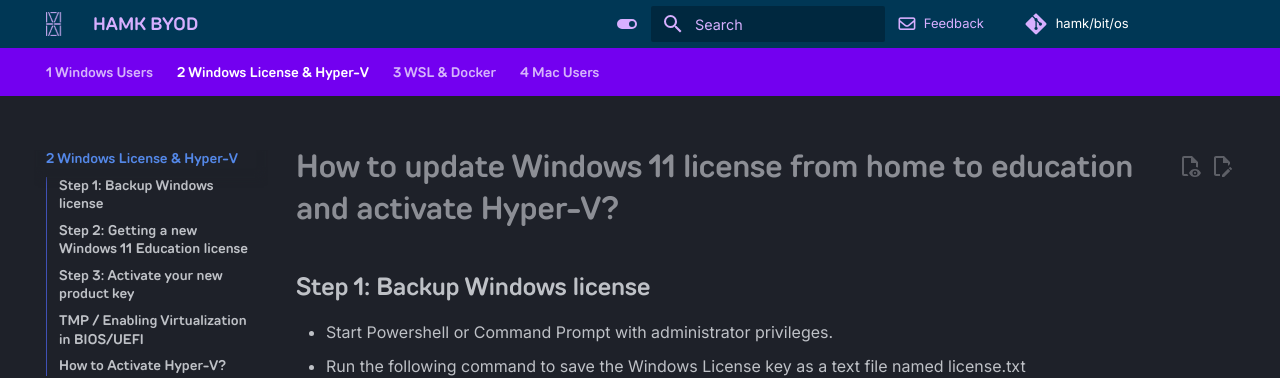
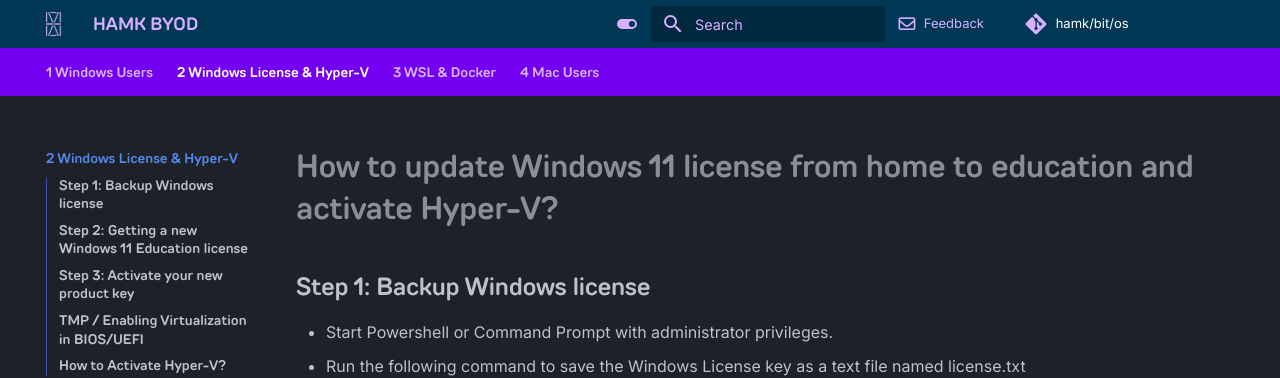
Before and after one commit to hamk-business-information-technology/os, an MkDocs documentation site: the page built from docs/Windows_11_license_from_home_to_education_and_activate_Hyper-V.md, in a window 1280 px wide. Shown: the top 378 px of the page. Built offline with MkDocs 1.6.1 and Material for MkDocs 9.7.7, drawn with Linux system fonts in a browser that asks for light colours; comment, search, counter and statistics services are not loaded; a style sheet for code colours, icons or effects is not loaded.

Commit message:
rm unused functionalities

```diff
--- a/mkdocs.yml
+++ b/mkdocs.yml
@@ -9,8 +9,8 @@
     - content.tabs.link
     - content.code.copy
     - content.code.annotate
-    - content.action.edit # link to edit, The repo_url must also be given
-    - content.action.view # link to view, The repo_url must also be given
+#    - content.action.edit # link to edit, The repo_url must also be given
+#    - content.action.view # link to view, The repo_url must also be given
     - navigation.tabs
     - navigation.sections
 #    - navigation.expand # needed for larger webservers
```
